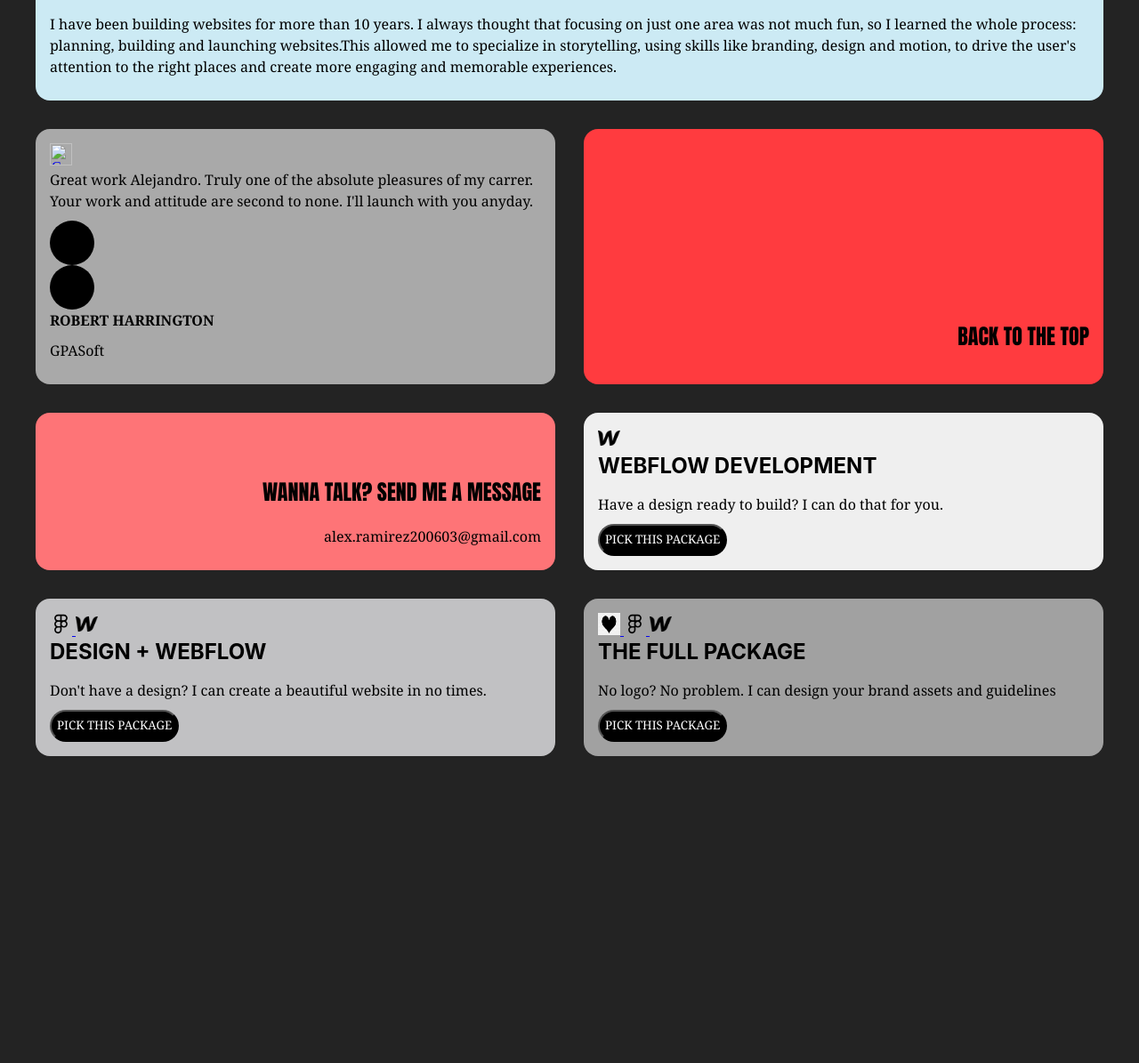
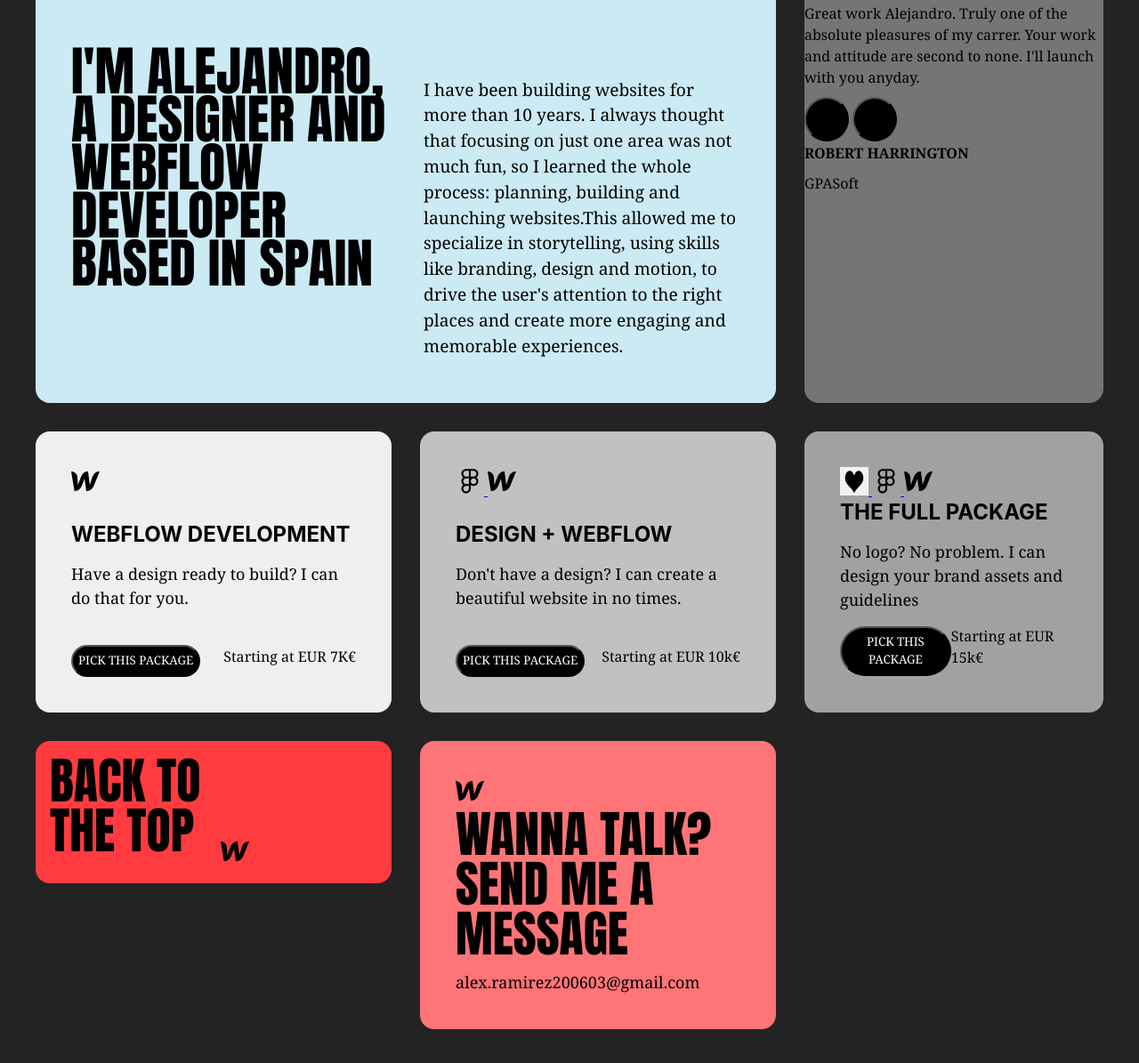
Before and after one commit to Alezaddsver/Curso-HTML-CSS, a plain HTML site: page BENTOGRID/bentogrid.html in a window 1280 px wide. Shown: the part 117-1312 px from the top of the page at 89% size. Before the commit the page ends 1007 px from the top, so only its background shows below. Drawn offline with Linux system fonts and the light colour scheme.

Commit message:
Bentogrid

```diff
--- a/BENTOGRID/bentogrid.html
+++ b/BENTOGRID/bentogrid.html
@@ -109,63 +109,180 @@
             }
         }
         .personalInformation {
+            grid-area: 1 / 1 / 3 / 3;
+            gap: 2.5rem;
             background: #CCEAF4;
             border-radius: 1rem;
-            padding: 1em;
+            padding: 2.5rem;
             grid-column: 1 / span 2;
-            justify-content: end;
-            align-content: end;
+            position: relative;
+            display: grid;
+            grid-template-columns: 1fr 1fr;
+            grid-template-rows: auto;
+            grid-auto-columns: 1fr;
+            grid-auto-flow: column;
+            overflow: hidden;
         }
         .myself {
-            justify-self: start;
-            align-self: start;
+            align-self: end;
+            grid-row: 2 / span 2;
+            font-size: 2.5rem;
+            margin-bottom: 2.55rem;
+            line-height: .9;
         }
         .description {
+            font-size: 1.2rem;
             justify-self: end;
             align-self: end;
+            grid-column: 2;
+            grid-row: 2 /span 2;
         }
         .opinions {
-            background: #A9A9A9;
+            grid-area:  1 / 3 / 3 / 4;
+            background: #757575;
             border-radius: 1rem;
-            padding: 1em;
+            flex-direction: column;
+            display: flex;
+            position: relative;
+        }
+        .opinions > a {
+            width: 2rem;
+            height: 2rem;
+            margin: 1.5rem;
+        }
+        .opinionFooter {
+            justify-self: end;
         }
         .extra1 {
             background: #FF3B3F;
+            gap: 1rem;
             border-radius: 1rem;
             padding: 1em;
-            justify-items: end;
-            align-items: end;
-            justify-content: end;
-            align-content: end;
+            grid-template-rows: auto-fit;
+            grid-template-columns: auto-fit auto-fit;
+            grid-auto-columns: 1fr;
+            grid-auto-flow: column;
+            display: grid;
+            transition: all 300ms ease-in-out;
+        }
+        .extra1:hover {
+            scale: 1.05;
+            background: #FF3B3F;
+        }
+        @media (prefers-reduced-motion: reduce) {
+            .extra1 {
+                transition: none;
+            }
+        }
+        .extra1 > h2 {
+            align-self: end;
+            margin-top: 0;
+            margin-bottom: 1rem;
+            font-size: 3.5em;
+            font-weight: 700;
+            line-height: 1;
+        }
+        .extra1 > a {
+            grid-area: span 1 /span 1 /span 1 /span 1;
+            align-self: end ;
         }
         .extra2 {
+            grid-area: span 2 /span 1 /span 2 /span 1;
             background: #fe7477;
             border-radius: 1rem;
-            padding: 1em;
-            justify-items: end;
-            align-items: end;
-            justify-content: end;
-            align-content: end;
+            padding: 2.5rem;
+            flex-direction: column;
+            justify-content: space-between;
+            font-size: 1rem;
+            font-weight: 500;
+            display: flex;
+            position: relative;
+            transition: all 300ms ease-in-out;
+        }
+        .extra2:hover {
+            scale: 1.05;
+            background: #fe7477;
+        }
+        @media (prefers-reduced-motion: reduce) {
+            .extra2 {
+                transition: none;
+            }
+        }
+        .toEmail > a {
+            width: 110%;
+            margin-top: 0;
+        }
+        .email > h2 {
+            margin-top: 0;
+            margin-bottom: 1rem;
+            font-size: 3.5rem;
+            line-height: 1;
+            align-self: end;
+        }
+        .email > p {
+            margin-bottom: 0;
+            font-size: 1.125rem;
+            font-weight: 500;
+            line-height: 1.3;
         }
         .package1 {
+            grid-area: 3 / 1 / 4 / 2;
             background: #EFEFEF;
             border-radius: 1rem;
-            padding: 1em;
+            padding: 2.5rem;
+            align-items: flex-start;
+            justify-content: space-between;
+            display: flex;
+            flex-direction: column;
+            font-size: 1rem;
+            font-weight: 500;
+            position: relative;
+        }
+        .paymentInformation > p {
+            margin-bottom: 15px;
+            font-size: 1.125rem;
+        }
+        .paymentButton {
+            justify-content: space-between;
+            align-items: center;
+            width: 100%;
+            display: flex;
         }
         .package2 {
+            grid-area: 3 / 2 / 4 / 3;
             background: #c1c1c3;
             border-radius: 1rem;
-            padding: 1em;
+            padding: 2.5em;
+            font-size: 1rem;
+            font-weight: 500;
+            align-items: flex-start;
+            justify-content: space-between;
+            display: flex;
+            position: relative;
+            flex-direction: column;
         }
         .package3 {
+            grid-area: 3 / 3 / 4 / 4;
             background: #a1a1a1;
             border-radius: 1rem;
-            padding: 1em;
+            padding: 2.5rem;
+            flex-direction: column;
+            justify-content: space-between;
+            font-size: 1rem;
+            font-weight: 500;
+            display: flex;
+            position: relative;
         }
         img {
-            height: 25px;
-            width: 25px;
+            height: 2rem;
+            width: 2rem;
             z-index: 1;
+            gap: 1rem;
+        }
+        .pulser {
+            position: relative;
+            align-self: end;
+            justify-self: start;
         }
     </style>
 
@@ -173,29 +290,39 @@
 <body>
     <section class="container">
         <div class="personalInformation">
+            <div class="myself">
                 <h2>I'M ALEJANDRO, A DESIGNER AND WEBFLOW DEVELOPER BASED IN SPAIN</h2>
+            </div>
+            <div class="description">
                 <p>I have been building websites for more than 10 years. I always thought that focusing on just one area was not much fun, so I learned the whole process: planning, building and launching websites.This allowed me to specialize in storytelling, using skills like branding, design and motion, to drive the user's attention to the right places and create more engaging and memorable experiences.</p>
             </div>
+        </div>
+
         <div class="opinions">
-            <a download href="/images_grid/png-transparent-black-close-quotation-mark-art-quotation-mark-quotation-monochrome-silhouette-internet-thumbail.png">
+            <a href="/images_grid/png-transparent-black-close-quotation-mark-art-quotation-mark-quotation-monochrome-silhouette-internet-thumbail.png">
                 <img id="photo-image" width="100" height="100" title="Comillas"
                 src="/images_grid/png-transparent-black-close-quotation-mark-art-quotation-mark-quotation-monochrome-silhouette-internet-thumbail.png"/>
             </a>
 
             <p> Great work Alejandro. Truly one of the absolute pleasures of my carrer. Your work and attitude are second to none. I'll launch with you anyday.</p>
 
-            <div class="pulser1"></div>
-            <div class="pulser2"></div>
-
+            <div class="opinionFooter">
+                <div class="pulser">
+                    <button class="pulser1"></button>
+                    <button class="pulser2"></button>
+                </div>
+                <div class="opinionName">
                     <p><strong> ROBERT HARRINGTON </strong></p>
                     <p>GPASoft</p>
                 </div>
+            </div>
+        </div>
         <div class="extra1">
             <h2>BACK TO THE TOP</h2>
-        </div>
-        <div class="extra2">
-            <h2>WANNA TALK? SEND ME A MESSAGE</h2>
-            <p>alex.ramirez200603@gmail.com</p>
+            <a download href="/images_grid/webflow_logo_icon_249212.webp">
+                <img id="photo-image" width="100" height="100" alt="Logo de WebFlow"
+                src="/images_grid/webflow_logo_icon_249212.webp"/>
+            </a>
         </div>
         <div class="package1">
             <a download href="/images_grid/webflow_logo_icon_249212.webp">
@@ -203,14 +330,21 @@
                 src="/images_grid/webflow_logo_icon_249212.webp"/>
             </a>
 
+
+            <div class="paymentInformation">
                 <h3>WEBFLOW DEVELOPMENT</h3>
                 <p> Have a design ready to build? I can do that for you.</p>
+            </div>
 
+            <div class="paymentButton">
                 <button>
                     <p> PICK THIS PACKAGE</p>
                 </button>
+                <p> Starting at EUR 7K€</p>
+            </div>
         </div>
         <div class="package2">
+            <div class="imageSpace">
                 <a download href="/images_grid/figma-logo.svg">
                     <img id="photo-image" width="100" height="100" title="Logo de Figma"
                     src="/images_grid/figma-logo.svg"/>
@@ -219,15 +353,22 @@
                     <img id="photo-image" width="100" height="100" title="Logo de WebFlow"
                     src="/images_grid/webflow_logo_icon_249212.webp"/>
                 </a>
+            </div>
 
+            <div class="paymentInformation">
                 <h3> DESIGN + WEBFLOW</h3>
                 <p> Don't have a design? I can create a beautiful website in no times.</p>
+            </div>
 
+            <div class="paymentButton">
                 <button>
                     <p> PICK THIS PACKAGE</p>
                 </button>
+                <p> Starting at EUR 10k€</p>
+            </div>
         </div>
         <div class="package3">
+            <div class="imageSpace">
                 <a download href="/images_grid/png-clipart-heart-heart-love-logo.png">
                     <img id="photo-image" width="100" height="100" title="Logo de un corazon"
                     src="/images_grid/png-clipart-heart-heart-love-logo.png"/>
@@ -240,13 +381,33 @@
                     <img id="photo-image" width="100" height="100" title="Logo de WebFlow"
                     src="/images_grid/webflow_logo_icon_249212.webp"/>
                 </a>
+            </div>
 
+            <div class="paymentInformation">
                 <h3> THE FULL PACKAGE</h3>
                 <p> No logo? No problem. I can design your brand assets and guidelines</p>
+            </div>
 
+            <div class="paymentButton">
                 <button>
                     <p> PICK THIS PACKAGE</p>
                 </button>
+                <p> Starting at EUR 15k€</p>
+            </div>
+        </div>
+        <div class="extra2">
+            <div class="toEmail">
+                <a download href="/images_grid/webflow_logo_icon_249212.webp">
+                    <img id="photo-image" width="100" height="100" title="Logo de WebFlow"
+                    src="/images_grid/webflow_logo_icon_249212.webp"/>
+                </a>
+            </div>
+
+            <div class="email">
+                <h2>WANNA TALK? SEND ME A MESSAGE</h2>
+                <p>alex.ramirez200603@gmail.com</p>
+            </div>
+
         </div>
     </section>
 </body>
```
Lines whose indentation alone changed are shown as unchanged.
